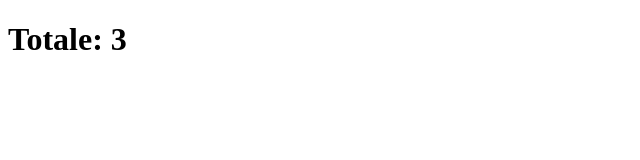
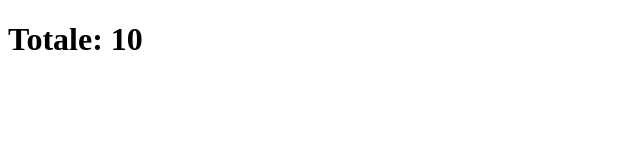
Before and after one commit to DarioCorbinelli/esercizi-react, a React (Create React App) app: page / in a window 1280 px wide. Shown: the top 160 px of the page, without its empty margins (0-640 px from the left). Built offline with nearby package versions, Linux system fonts and the light colour scheme.

Commit message:
fucntion-components-3

```diff
--- a/src/App.js
+++ b/src/App.js
@@ -4,6 +4,6 @@ import Sum from "./Sum";
 
 export default class App extends React.Component {
   render() {
-    return <Sum numbers={[1, 2]} />
+    return <Sum />
   }
 }
--- a/src/Sum.js
+++ b/src/Sum.js
@@ -1,6 +1,6 @@
 import React from 'react';
 
-function Sum({numbers}) {
+function Sum({numbers = [1, 2, 3, 4]}) {
   const total = numbers.reduce((t, c) => {
     return t + c
   }, 0)
```
